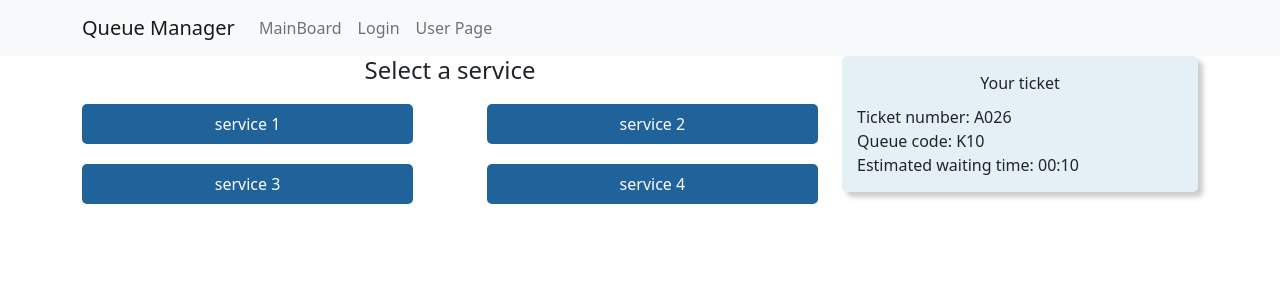
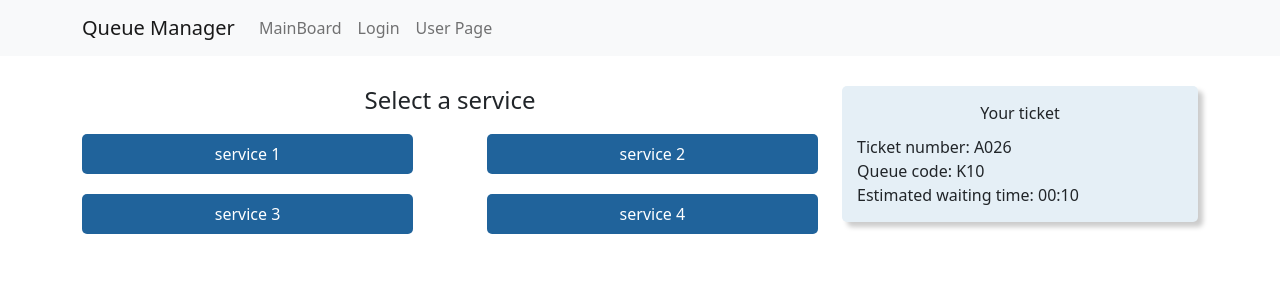
Before and after one commit to giuseppelazzara98/polito-se2-22-18_OQM, a React (Create React App) app in the folder client/: page / in a window 1280 px wide. Shown: the top 300 px of the page. Built offline with nearby package versions, Linux system fonts and the light colour scheme.

Commit message:
small css fix

```diff
--- a/client/src/App.js
+++ b/client/src/App.js
@@ -52,7 +52,7 @@ function App2() {
 	return (
 		<div className="App">
 			<NavbarHead />
-			<main>
+			<main className='main-wrap'>
 				<MainCtx.Provider
 					value={{
 						services,
--- a/client/src/styles/base.scss
+++ b/client/src/styles/base.scss
@@ -1,5 +1,9 @@
 @import "configs";
 @import "~bootstrap/scss/bootstrap";
+
+.main-wrap {
+  margin-top: 30px;
+}
 
 .App {
   text-align: center;
```
